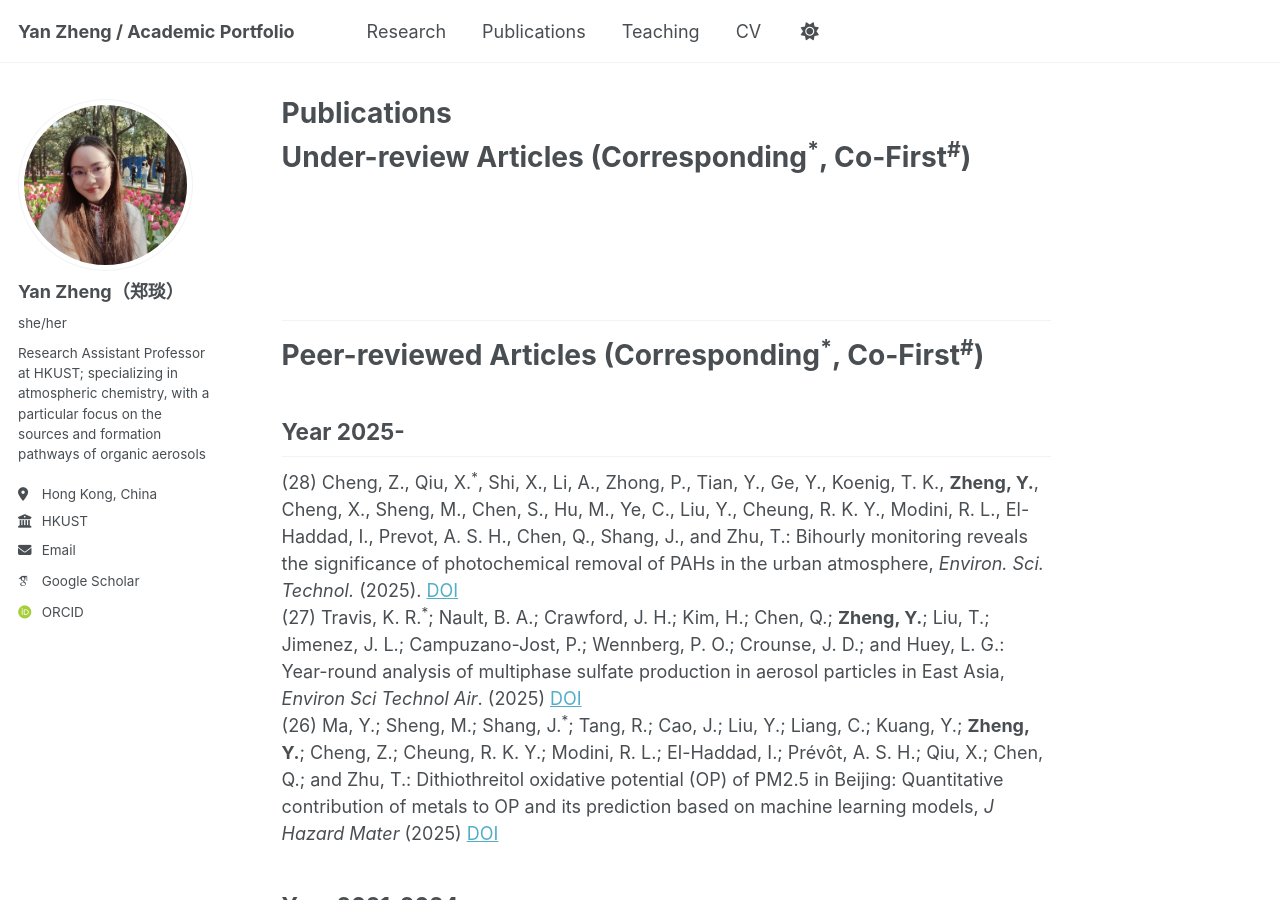
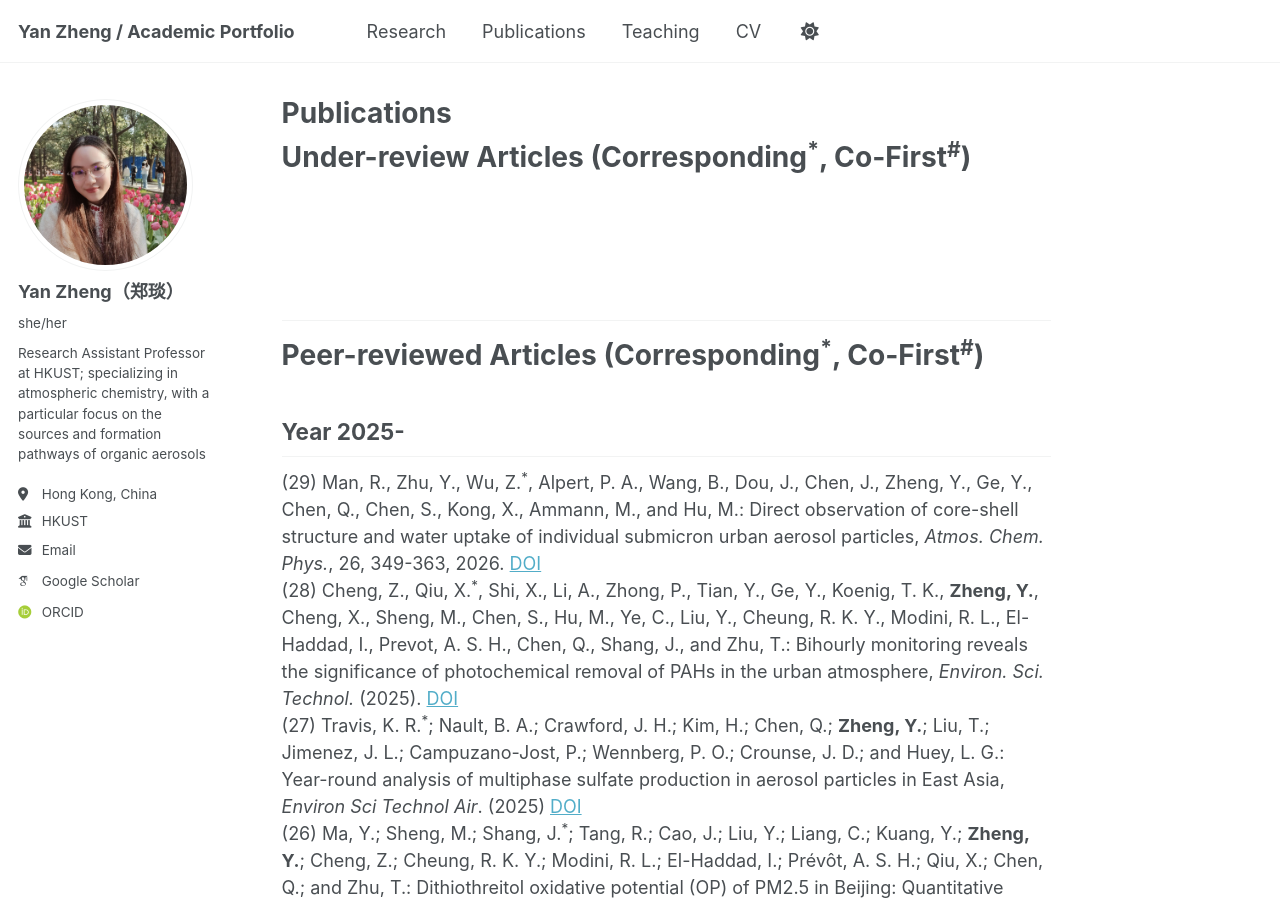
Before and after one commit to yanzheng41/yanzheng41.github.io, a Jekyll site: the page built from _pages/publications_zy.md, in a window 1280 px wide and 900 px high. Built offline with Jekyll 4.4.1, drawn with Linux system fonts in a browser that asks for light colours; some web fonts are replaced; a script bundle is joined from its source files by our own code; library files that are not in the unit come from our copies.

Commit message:
Update publications_zy.md

```diff
--- a/_pages/publications_zy.md
+++ b/_pages/publications_zy.md
@@ -16,6 +16,7 @@ author_profile: true
 # Peer-reviewed Articles (Corresponding<sup>\*</sup>, Co-First<sup>\#</sup>)
 
 ## Year 2025-
+(29)  Man, R., Zhu, Y., Wu, Z.<sup>\*</sup>, Alpert, P. A., Wang, B., Dou, J., Chen, J., Zheng, Y., Ge, Y., Chen, Q., Chen, S., Kong, X., Ammann, M., and Hu, M.: Direct observation of core-shell structure and water uptake of individual submicron urban aerosol particles, *Atmos. Chem. Phys.*, 26, 349-363, 2026. [DOI](https://doi.org/10.5194/acp-26-349-2026)<br>
 (28) Cheng, Z., Qiu, X.<sup>\*</sup>, Shi, X., Li, A., Zhong, P., Tian, Y., Ge, Y., Koenig, T. K., **Zheng, Y.**, Cheng, X., Sheng, M., Chen, S., Hu, M., Ye, C., Liu, Y., Cheung, R. K. Y., Modini, R. L., El-Haddad, I., Prevot, A. S. H., Chen, Q., Shang, J., and Zhu, T.: Bihourly monitoring reveals the significance of photochemical removal of PAHs in the urban atmosphere, *Environ. Sci. Technol.* (2025). [DOI](https://doi.org/10.1021/acs.est.5c09208)<br>
 (27) Travis, K. R.<sup>\*</sup>; Nault, B. A.; Crawford, J. H.; Kim, H.; Chen, Q.; **Zheng, Y.**; Liu, T.; Jimenez, J. L.; Campuzano-Jost, P.; Wennberg, P. O.; Crounse, J. D.; and Huey, L. G.: Year-round analysis of multiphase sulfate production in aerosol particles in East Asia, *Environ Sci Technol Air*. (2025) [DOI](https://doi.org/10.1021/acsestair.5c00136)<br>
 (26) Ma, Y.; Sheng, M.; Shang, J.<sup>\*</sup>; Tang, R.; Cao, J.; Liu, Y.; Liang, C.; Kuang, Y.; **Zheng, Y.**; Cheng, Z.; Cheung, R. K. Y.; Modini, R. L.; El-Haddad, I.; Prévôt, A. S. H.; Qiu, X.; Chen, Q.; and Zhu, T.: Dithiothreitol oxidative potential (OP) of PM2.5 in Beijing: Quantitative contribution of metals to OP and its prediction based on machine learning models, *J Hazard Mater* (2025) [DOI](https://doi.org/10.1016/j.jhazmat.2025.139471)<br>
```
